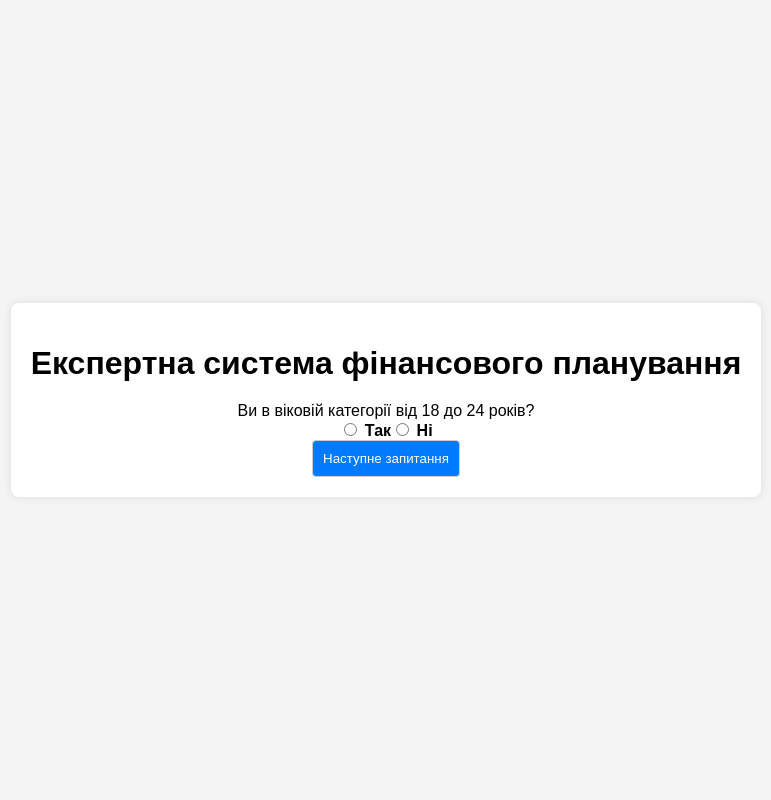
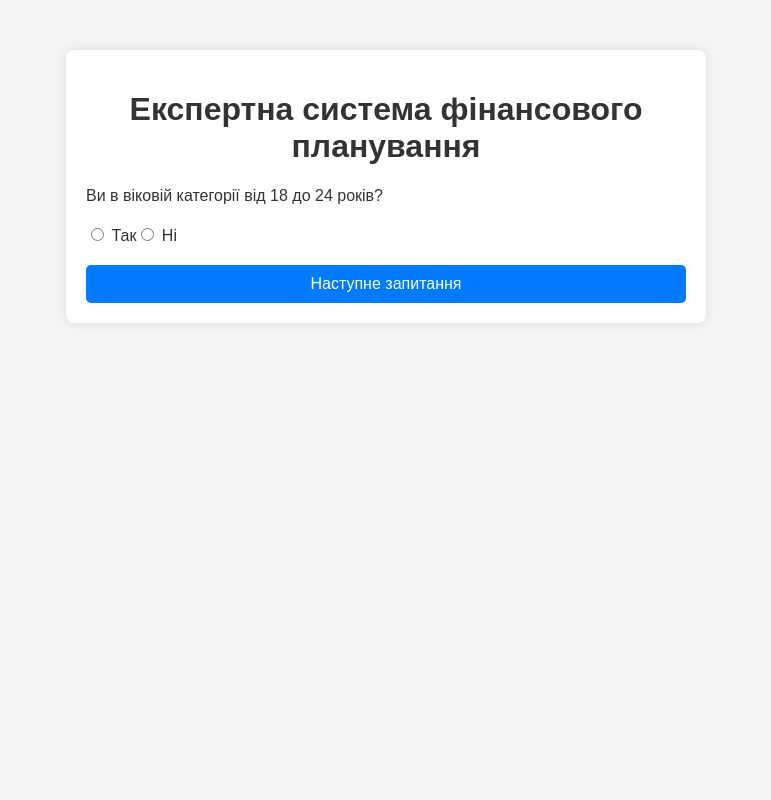
Before and after one commit to anastasiiaMek17/lessons, a PHP site: page / in a window 1280 px wide. Shown: the whole page, without its empty margins (254-1025 px from the left). Run offline with PHP 8.4, Linux system fonts and the light colour scheme.

Commit message:
styles.css

```diff
--- a/site_2/styles.css
+++ b/site_2/styles.css
@@ -1,55 +1,48 @@
 body {
     font-family: Arial, sans-serif;
     background-color: #f4f4f4;
+    color: #333;
     margin: 0;
     padding: 0;
-    display: flex;
-    justify-content: center;
-    align-items: center;
-    height: 100vh;
 }
 
 .container {
-    background-color: #fff;
+    max-width: 600px;
+    margin: 50px auto;
     padding: 20px;
+    background: #fff;
+    border-radius: 8px;
     box-shadow: 0 0 10px rgba(0, 0, 0, 0.1);
-    border-radius: 8px;
+}
+
+h1 {
     text-align: center;
 }
 
-h1 {
+#question-container {
+    margin: 20px 0;
+}
+
+.question {
     margin-bottom: 20px;
 }
 
-form {
-    display: flex;
-    flex-direction: column;
-    gap: 10px;
+.question input {
+    margin-right: 10px;
 }
 
-label {
-    margin-bottom: 5px;
-    font-weight: bold;
-}
-
-select,
-button {
+#next-button {
+    display: block;
+    width: 100%;
     padding: 10px;
-    border: 1px solid #ccc;
-    border-radius: 4px;
-}
-
-button {
-    background-color: #007bff;
-    color: white;
+    background: #007bff;
+    color: #fff;
+    border: none;
+    border-radius: 5px;
+    font-size: 16px;
     cursor: pointer;
 }
 
-button:hover {
-    background-color: #0056b3;
+#next-button:hover {
+    background: #0056b3;
 }
-
-#result {
-    margin-top: 20px;
-    font-size: 18px;
-}
```
